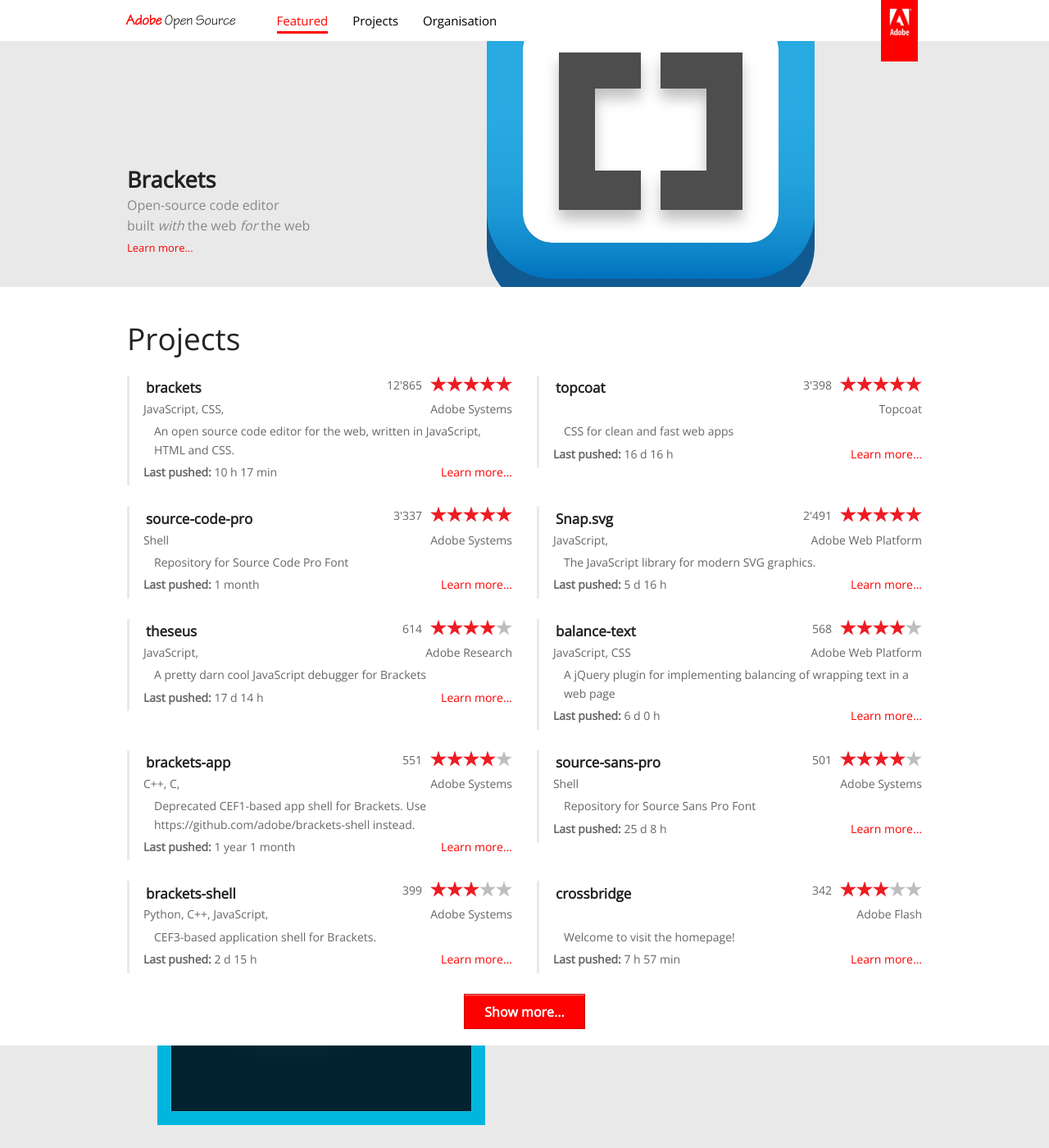
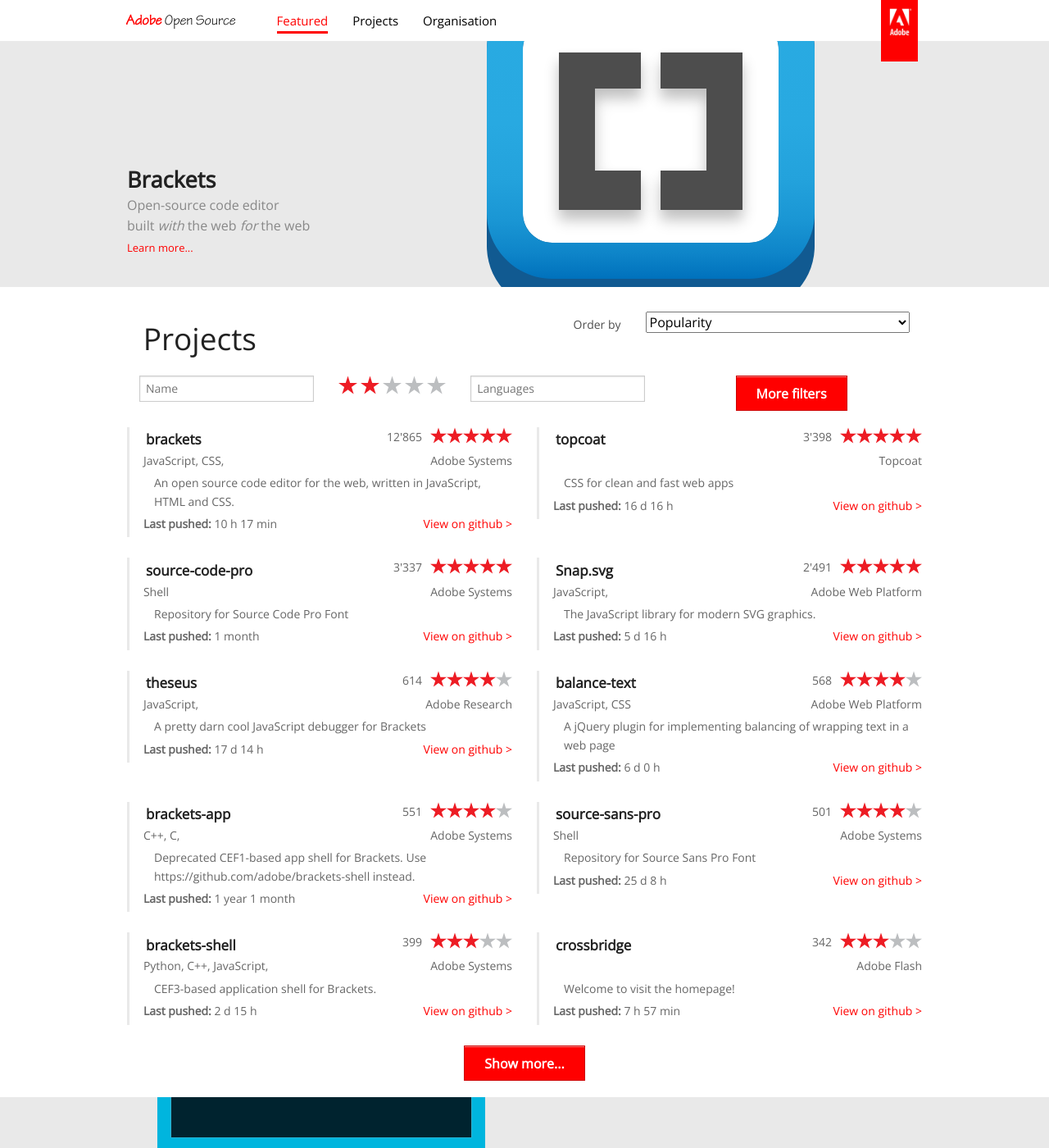
Before and after one commit to adobe/adobe.github.com, a Jekyll site: the page index.html, which Jekyll copies as it is, in a window 1280 px wide and 1400 px high. Shown: the whole window at 82% size. Built offline with Jekyll 4.4.1, drawn with Linux system fonts in a browser that asks for light colours; Markdown is read by kramdown in place of the engine named in the settings.

Commit message:
Start adding filters on projects

```diff
--- a/index.html
+++ b/index.html
@@ -64,7 +64,45 @@
 
             <div class="large-12 columns">
                 <a name="projects"></a>
-                <h2 data-magellan-destination="projects">Projects</h2>
+                <div class="row">
+                    <h2 class="large-6 columns" data-magellan-destination="projects">Projects</h2>
+
+                    <div class="large-6 columns">
+                        <div class="small-3 columns">
+                            <label for="orderby" class="right inline">Order by</label>
+                        </div>
+                        <div class="small-9 columns">
+                            <select id="orderby">
+                                <option>Popularity</option>
+                                <option>Last Push</option>
+                                <option>Organisation</option>
+                                <option>Name</option>
+                            </select>
+                        </div>
+                    </div>
+                </div>
+
+                <div class="filters">
+                    <div class="large-3 columns">
+                      <input type="text" placeholder="Name">
+                    </div>
+
+                    <div class="star large-2 columns">
+                        <img ng-src="img/star_on.svg" />
+                        <img ng-src="img/star_on.svg" />
+                        <img ng-src="img/star_off.svg" />
+                        <img ng-src="img/star_off.svg" />
+                        <img ng-src="img/star_off.svg" />
+                    </div>
+
+                    <div class="large-3 columns">
+                      <input type="text" placeholder="Languages">
+                    </div>
+
+                    <div class="large-3 columns">
+                      <button class="button">More filters</button>
+                    </div>
+                </div>
 
                 <div ng-show="loading == false">
 										<div class="row">
@@ -76,7 +114,7 @@
 																						<h1>{{project.name}}</h1>
 																				</div>
 																				<div class="large-6 columns">
-																						<div class="star" ng-repeat="i in [0,1,2,3,4]">
+																						<div class="star right" ng-repeat="i in [0,1,2,3,4]">
 																								<img ng-src="img/star_{{ { id: 4-i, value: project.watchers_count} | star}}.svg" />
 																						</div>
 
@@ -90,7 +128,7 @@
 																		<p class="details">{{project.description | shortenStr}}</p>
 																		<div class="row more">
 																			<p class="details large-6 columns"><strong>Last pushed:</strong> {{project.pushed_at | timeDiff }}</p>
-																			<p class="link large-6 columns">Learn more...</p>
+																			<p class="link large-6 columns">View on github ></p>
 																		</div>
 																</section>
 														</a>
@@ -176,6 +214,7 @@
     <script src="js/vendor/angular-resource.js"></script>
     <script src="js/foundation/foundation.js"></script>
     <script src="js/foundation/foundation.magellan.js"></script>
+    <script src="js/foundation/foundation.forms.js"></script>
     <script src="js/script.js"></script>
 
     <!-- Unused Foundation scripts
```
Also changed, not shown: sass/app.scss (+11 -11 lines), css/app.css.
